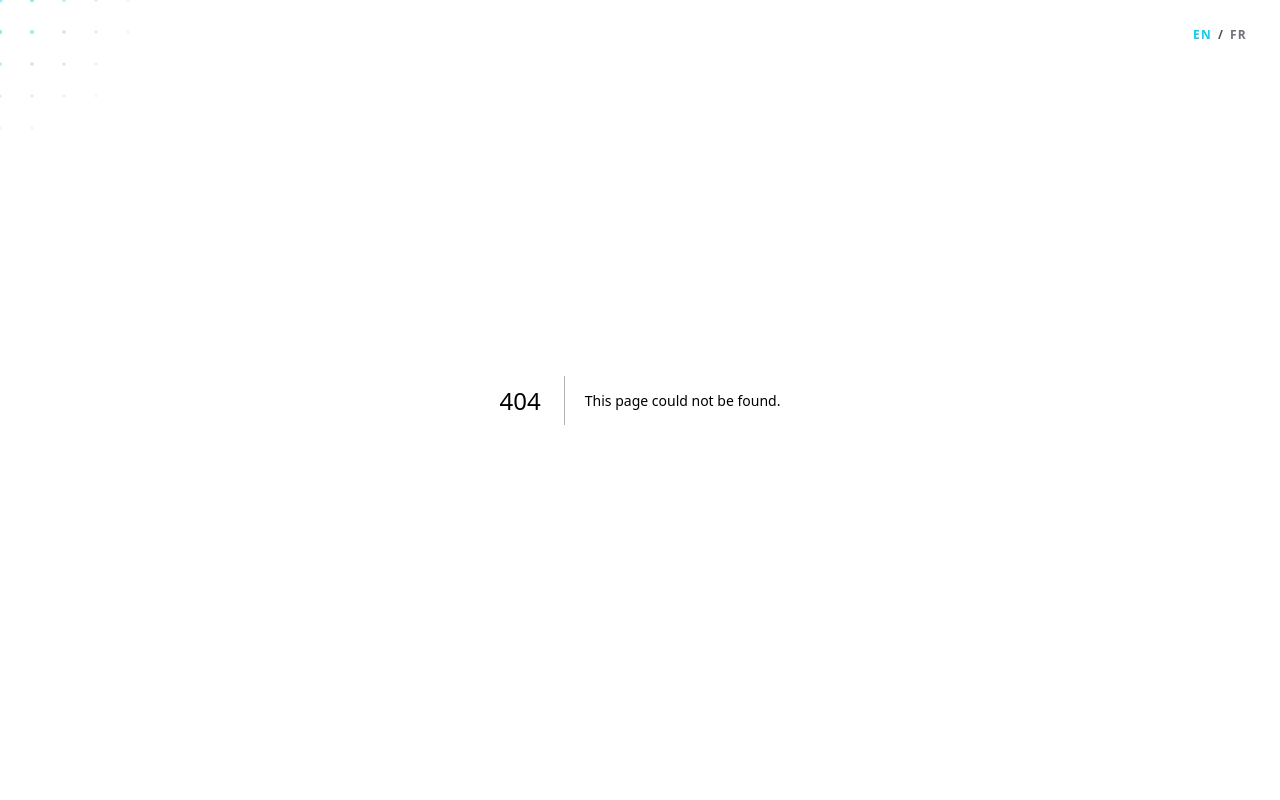
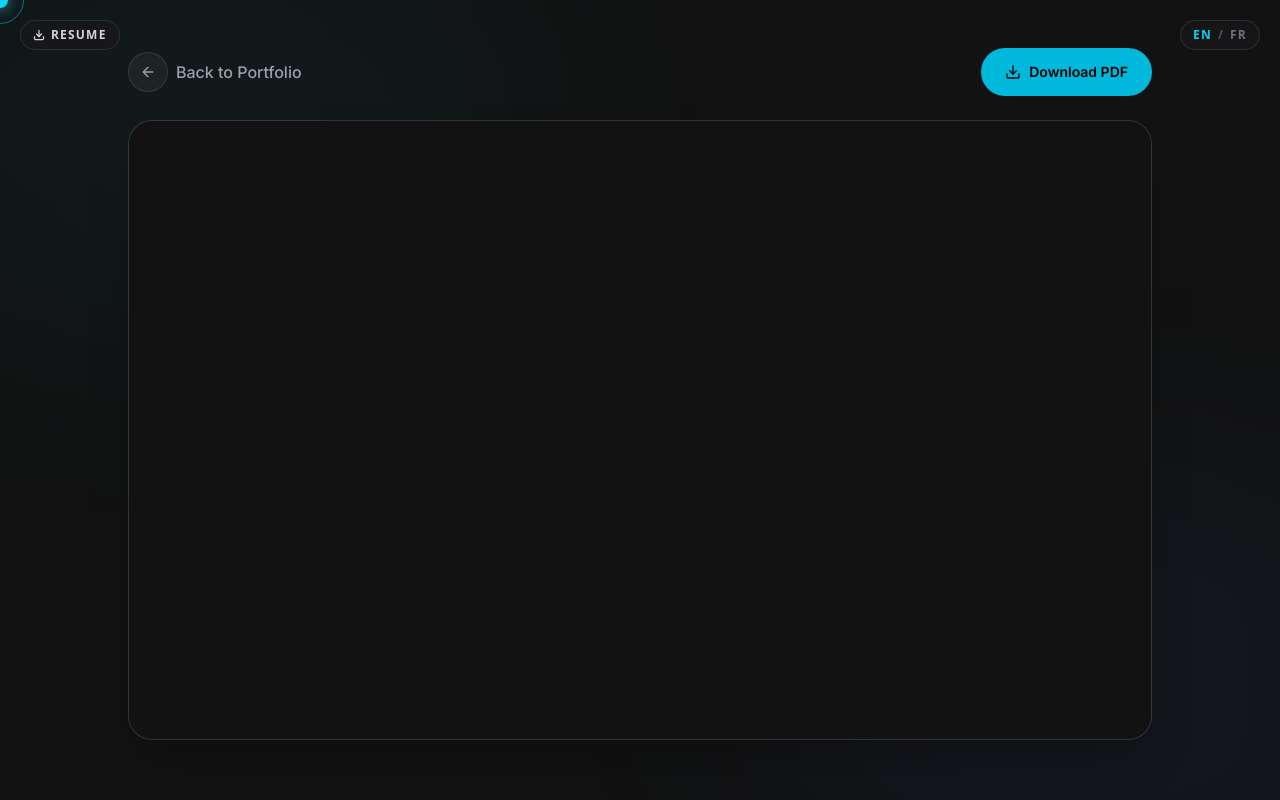
Before and after one commit to yashpatel521/yashpatel521, a Next.js app: page /yashpatel521/resume in a window 1280 px wide. Before the commit this address had no page. Built offline with nearby package versions, Linux system fonts and the light colour scheme.

Commit message:
feat: implement resume page, PDF download button, and site metadata configuration

```diff
--- a/src/app/layout.tsx
+++ b/src/app/layout.tsx
@@ -91,6 +91,7 @@ export const metadata: Metadata = {
 import CustomCursor from "@/components/CustomCursor";
 import InteractiveGrid from "@/components/InteractiveGrid";
 import LanguageToggle from "@/components/LanguageToggle";
+import ResumeButton from "@/components/ResumeButton";
 import { LanguageProvider } from "@/libs/LanguageContext";
 
 export default function RootLayout({
@@ -107,6 +108,7 @@ export default function RootLayout({
           <InteractiveGrid />
           <CustomCursor />
           <LanguageToggle />
+          <ResumeButton />
           {children}
         </LanguageProvider>
       </body>
--- a/src/app/page.tsx
+++ b/src/app/page.tsx
@@ -8,12 +8,14 @@ import Education from "@/components/Education";
 import Projects from "@/components/Projects"; // Skills
 import LeetCode from "@/components/LeetCode";
 import ProjectSection from "@/components/ProjectSection";
-import { Github, Linkedin, Mail } from "lucide-react";
+import Link from "next/link";
+import { Github, Linkedin, Mail, FileText } from "lucide-react";
 import { useLanguage } from "@/libs/LanguageContext";
 import { hero } from "@/translations/hero";
+import { IMG_PATH } from "@/libs/constants";
 
 export default function Home() {
-  const { t } = useLanguage();
+  const { t, lang } = useLanguage();
 
   return (
     <main className="min-h-screen font-sans">
@@ -32,6 +34,13 @@ export default function Home() {
             <p className="text-zinc-400">{t(hero.overviewDescription)}</p>
           </div>
           <div className="flex gap-4">
+            <Link
+              href="/resume"
+              className="h-12 w-12 rounded-full bg-white/5 border border-white/5 flex items-center justify-center text-zinc-300 transition-all hover:bg-cyan-500 hover:text-black hover:border-transparent hover:scale-105 active:scale-95"
+              title={lang === "fr" ? "Voir le CV" : "View Resume"}
+            >
+              <FileText size={20} />
+            </Link>
             <a
               href="https://www.linkedin.com/in/yash-patel-521p/"
               target="_blank"
--- /dev/null
+++ b/src/app/resume/page.tsx
@@ -0,0 +1,58 @@
+"use client";
+
+import { useLanguage } from "@/libs/LanguageContext";
+import { IMG_PATH } from "@/libs/constants";
+import { ArrowLeft, Download } from "lucide-react";
+import Link from "next/link";
+import { motion } from "framer-motion";
+
+export default function ResumePage() {
+  const { lang } = useLanguage();
+
+  return (
+    <main className="min-h-screen text-white bg-[#121212] py-12 px-6 md:px-12 lg:px-24 font-sans relative overflow-hidden flex flex-col items-center">
+      {/* Background glow */}
+      <div className="absolute top-[-10%] left-[-10%] w-[50%] h-[50%] rounded-full bg-cyan-500/5 blur-[120px] pointer-events-none" />
+      <div className="absolute bottom-[-10%] right-[-10%] w-[50%] h-[50%] rounded-full bg-blue-500/5 blur-[120px] pointer-events-none" />
+
+      <div className="w-full max-w-5xl z-20 flex flex-col gap-6 h-full">
+        {/* Navigation / Header */}
+        <header className="flex flex-col sm:flex-row sm:items-center justify-between gap-6">
+          <Link
+            href="/"
+            className="group inline-flex items-center gap-2 text-zinc-400 hover:text-cyan-400 transition-colors duration-300 font-medium"
+          >
+            <span className="flex h-10 w-10 items-center justify-center rounded-full bg-white/5 border border-white/10 group-hover:border-cyan-500/30 group-hover:bg-cyan-500/10 transition-all duration-300 group-hover:-translate-x-1">
+              <ArrowLeft size={16} />
+            </span>
+            {lang === "fr" ? "Retour au Portfolio" : "Back to Portfolio"}
+          </Link>
+
+          <a
+            href={`${IMG_PATH}/Full-stack_resume_yash.pdf`}
+            download
+            className="flex items-center gap-2 h-12 px-6 rounded-full bg-cyan-500 text-black font-semibold transition-all hover:bg-cyan-400 hover:shadow-[0_0_20px_rgba(34,211,238,0.5)] hover:scale-105 active:scale-95 text-sm self-start sm:self-auto"
+          >
+            <Download size={16} />
+            {lang === "fr" ? "Télécharger le PDF" : "Download PDF"}
+          </a>
+        </header>
+
+        {/* PDF Viewer Frame */}
+        <motion.div
+          initial={{ opacity: 0, y: 30 }}
+          animate={{ opacity: 1, y: 0 }}
+          transition={{ duration: 0.6 }}
+          className="w-full grow bg-white/5 border border-white/10 rounded-3xl overflow-hidden shadow-2xl relative"
+          style={{ height: "calc(100vh - 180px)" }}
+        >
+          <iframe
+            src={`${IMG_PATH}/Full-stack_resume_yash.pdf`}
+            className="w-full h-full border-none"
+            title="Yash Patel Resume"
+          />
+        </motion.div>
+      </div>
+    </main>
+  );
+}
--- a/src/components/LanguageToggle.tsx
+++ b/src/components/LanguageToggle.tsx
@@ -13,7 +13,7 @@ export default function LanguageToggle() {
         fixed top-5 right-5 z-[9999]
         flex items-center gap-1.5
         px-3 py-1.5 rounded-full
-        bg-white/[0.06] border border-white/[0.12]
+        bg-zinc-900/90 border border-white/10
         text-xs font-semibold tracking-widest uppercase
         text-zinc-300 backdrop-blur-md
         transition-all duration-300
--- /dev/null
+++ b/src/components/ResumeButton.tsx
@@ -0,0 +1,46 @@
+"use client";
+
+import { useLanguage } from "@/libs/LanguageContext";
+import { IMG_PATH } from "@/libs/constants";
+
+export default function ResumeButton() {
+  const { lang } = useLanguage();
+
+  return (
+    <a
+      href={`${IMG_PATH}/Full-stack_resume_yash.pdf`}
+      download
+      aria-label={lang === "en" ? "Download Resume" : "Télécharger le CV"}
+      className="
+        fixed top-5 left-5 z-[9999]
+        flex items-center gap-1.5
+        px-3 py-1.5 rounded-full
+        bg-zinc-900/90 border border-white/10
+        text-xs font-semibold tracking-widest uppercase
+        text-zinc-300 backdrop-blur-md
+        transition-all duration-300
+        hover:bg-cyan-500/20 hover:border-cyan-500/50 hover:text-cyan-300
+        hover:shadow-[0_0_15px_rgba(34,211,238,0.3)]
+        active:scale-95
+      "
+    >
+      <svg
+        xmlns="http://www.w3.org/2000/svg"
+        width="12"
+        height="12"
+        viewBox="0 0 24 24"
+        fill="none"
+        stroke="currentColor"
+        strokeWidth="2.5"
+        strokeLinecap="round"
+        strokeLinejoin="round"
+        className="lucide lucide-download shrink-0"
+      >
+        <path d="M21 15v4a2 2 0 0 1-2 2H5a2 2 0 0 1-2-2v-4" />
+        <polyline points="7 10 12 15 17 10" />
+        <line x1="12" x2="12" y1="15" y2="3" />
+      </svg>
+      <span>{lang === "fr" ? "Mon CV" : "Resume"}</span>
+    </a>
+  );
+}
```
Also changed, not shown: 1 other file (tests, documents, lock files or other folders).
